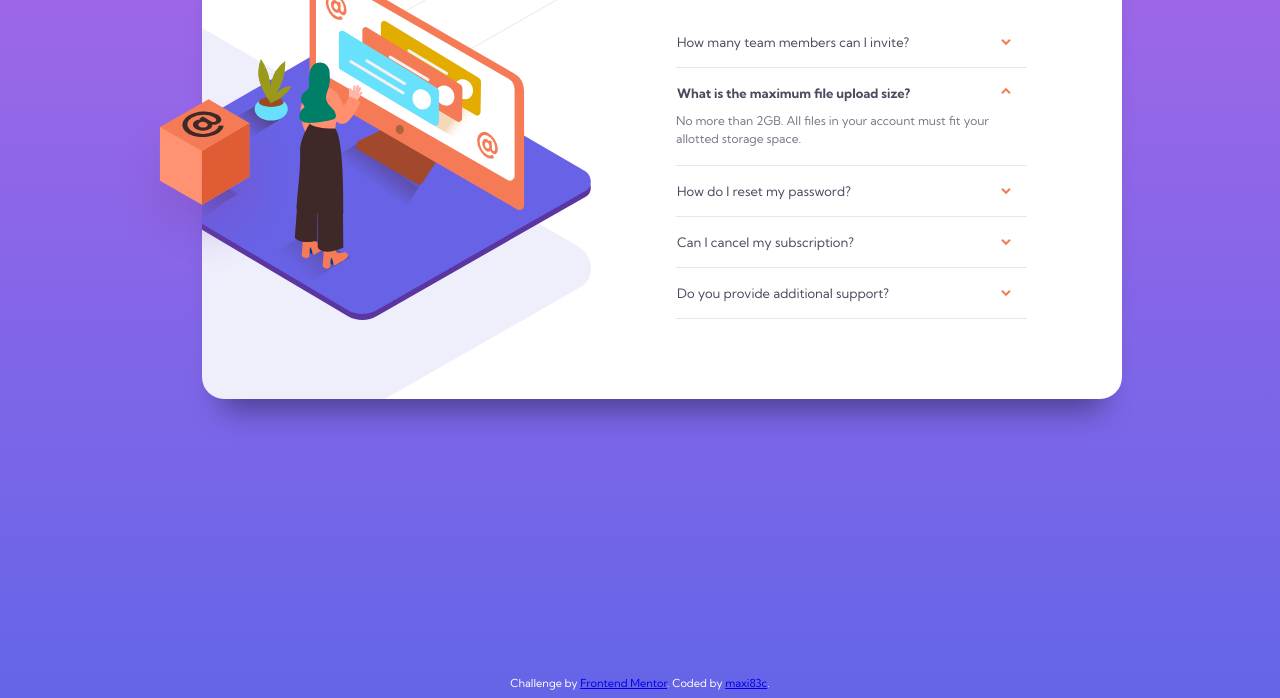
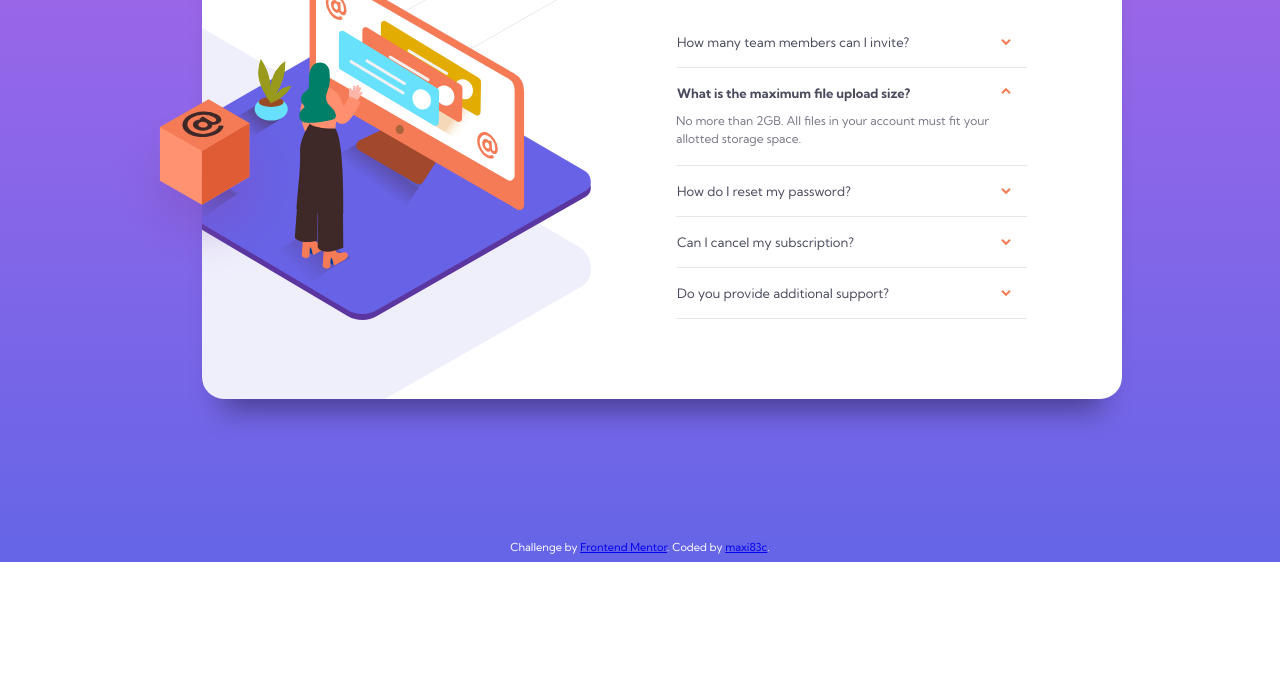
Before and after one commit to maxi83c/faq-accordion-card-without-js, a plain HTML site: page index.html in a window 1280 px wide. Shown: the part 238-936 px from the top of the page. After the commit the page ends 800 px from the top, so only its background shows below. Drawn offline with Linux system fonts and the light colour scheme.

Commit message:
fix max size

```diff
--- a/css/style.css
+++ b/css/style.css
@@ -14,6 +14,7 @@
   --time: 0.5s;
   }
 
+
 *{
   box-sizing: border-box;
 }
@@ -24,16 +25,17 @@ body{
   font-weight: 400;
   background-image:
   linear-gradient(var(--violet), var(--blue));
-  height: 612px;
+  height: max(612px, calc(100vh - 156px));
   min-width: 375px;
   position: relative;
 }
 
 @media screen and (min-width: 1000px){
   body{
-    height: max(632px, 100vh);
+    height: max(632px, calc(100vh - 136px));
   }
 }
+
 
 .main{
   background-color: white;
```
